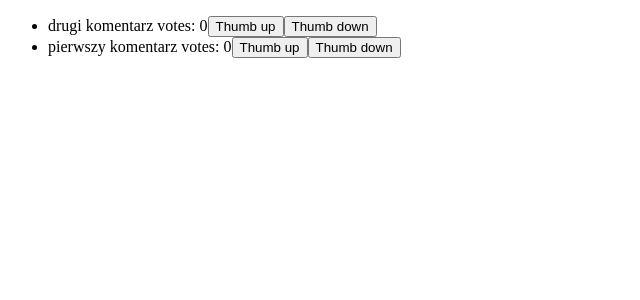
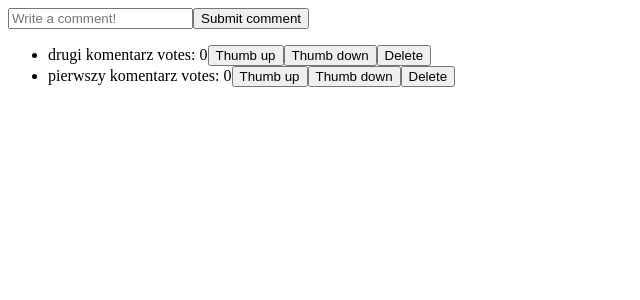
Before and after one commit to ThorTila/zadanie_19_7, a React (Create React App) app: page / in a window 1280 px wide. Shown: the top 300 px of the page, without its empty margins (0-640 px from the left). Built offline with nearby package versions, Linux system fonts and the light colour scheme.

Commit message:
add form to add comments

```diff
--- a/src/Actions.js
+++ b/src/Actions.js
@@ -12,6 +12,7 @@ export function removeComment(id) {
         id: id
     }
 }
+
 export function editComment(id, text) {
     return {
         type: EDIT_COMMENT,
@@ -19,6 +20,7 @@ export function editComment(id, text) {
         id: id
     }
 }
+
 export function thumbUpComment(id) {
     return {
         type: THUMB_UP_COMMENT,
@@ -26,6 +28,7 @@ export function thumbUpComment(id) {
         thumb: 'up'
     }
 }
+
 export function thumbDownComment(id) {
     return {
         type: THUMB_DOWN_COMMENT,
--- a/src/App.js
+++ b/src/App.js
@@ -1,9 +1,11 @@
 import React from 'react';
 import CommentsListContainer from './CommentsListContainer';
+import CommentsFormContainer from './CommentsFormContainer';
 
 const App = () => {
   return (
     <div className="App">
+      <CommentsFormContainer/>
       <CommentsListContainer />
     </div>
   );
--- a/src/Comment.js
+++ b/src/Comment.js
@@ -1,10 +1,11 @@
 import React from 'react';
 
-const Comment = ({text, votes, id, thumbUpComment, thumbDownComment}) =>
+const Comment = ({text, votes, id, thumbUpComment, thumbDownComment, deleteComment}) =>
   <li>
     {text} <span>votes: {votes}</span>
     <button onClick={() => thumbUpComment(id)}>Thumb up</button>
     <button onClick={() => thumbDownComment(id)}>Thumb down</button>
+    <button onClick={() => deleteComment(id)}>Delete</button>
   </li>;
 
 export default Comment;
--- a/src/CommentContainer.js
+++ b/src/CommentContainer.js
@@ -1,10 +1,11 @@
 import {connect} from 'react-redux';
 import Comment from './Comment';
-import {thumbUpComment, thumbDownComment} from './Actions';
+import {thumbUpComment, thumbDownComment, removeComment} from './Actions';
 
 const mapDispatchToProps = dispatch => ({
   thumbUpComment: (id) => dispatch(thumbUpComment(id)),
-  thumbDownComment: (id) => dispatch(thumbDownComment(id))
+  thumbDownComment: (id) => dispatch(thumbDownComment(id)),
+  deleteComment: (id) => dispatch(removeComment(id))
 });
 
 export default connect(null, mapDispatchToProps)(Comment);
--- /dev/null
+++ b/src/CommentsForm.js
@@ -0,0 +1,35 @@
+import React from 'react';
+
+class CommentsForm extends React.Component {
+  constructor() {
+    super();
+    this.state = {value: ''};
+  }
+  handleChange(e) {
+    let value = e.target.value;
+    this.setState({
+      value: value
+    })
+  }
+  handleSubmit(e) {
+    e.preventDefault();
+    if(this.state.value) {
+      let text = this.state.value;
+      this.props.addComment(text);
+      this.setState({
+        value: ''
+      });
+    }
+  }
+  render() {
+    return (
+      <form onSubmit={(e) => this.handleSubmit(e)}>
+        <input type="text" name="submitComment" placeholder="Write a comment!" value={this.state.value} onChange={(e) => this.handleChange(e)}/>
+        <button type="submit">Submit comment</button>
+      </form>
+    )
+  }
+}
+
+
+export default CommentsForm;
--- /dev/null
+++ b/src/CommentsFormContainer.js
@@ -0,0 +1,9 @@
+import {connect} from 'react-redux';
+import CommentsForm from './CommentsForm';
+import { addComment } from './Actions';
+
+const mapDispatchToProps = dispatch => ({
+    addComment: (text) => dispatch(addComment(text))
+});
+
+export default connect(null, mapDispatchToProps)(CommentsForm);
--- a/src/comments.js
+++ b/src/comments.js
@@ -1,7 +1,8 @@
 import {
     ADD_COMMENT,
     THUMB_UP_COMMENT,
-    THUMB_DOWN_COMMENT
+    THUMB_DOWN_COMMENT,
+    REMOVE_COMMENT
 } from './Actions';
 
 export default function comments(state = [], action) {
@@ -26,7 +27,11 @@ export default function comments(state = [], action) {
                     return {...comment, votes: comment.votes - 1}
                 }
             return comment;
-            })
+            });
+        case REMOVE_COMMENT:
+            return state.filter(comment => {
+                return comment.id !== action.id
+            });
         default:
             return state;
     }
```
